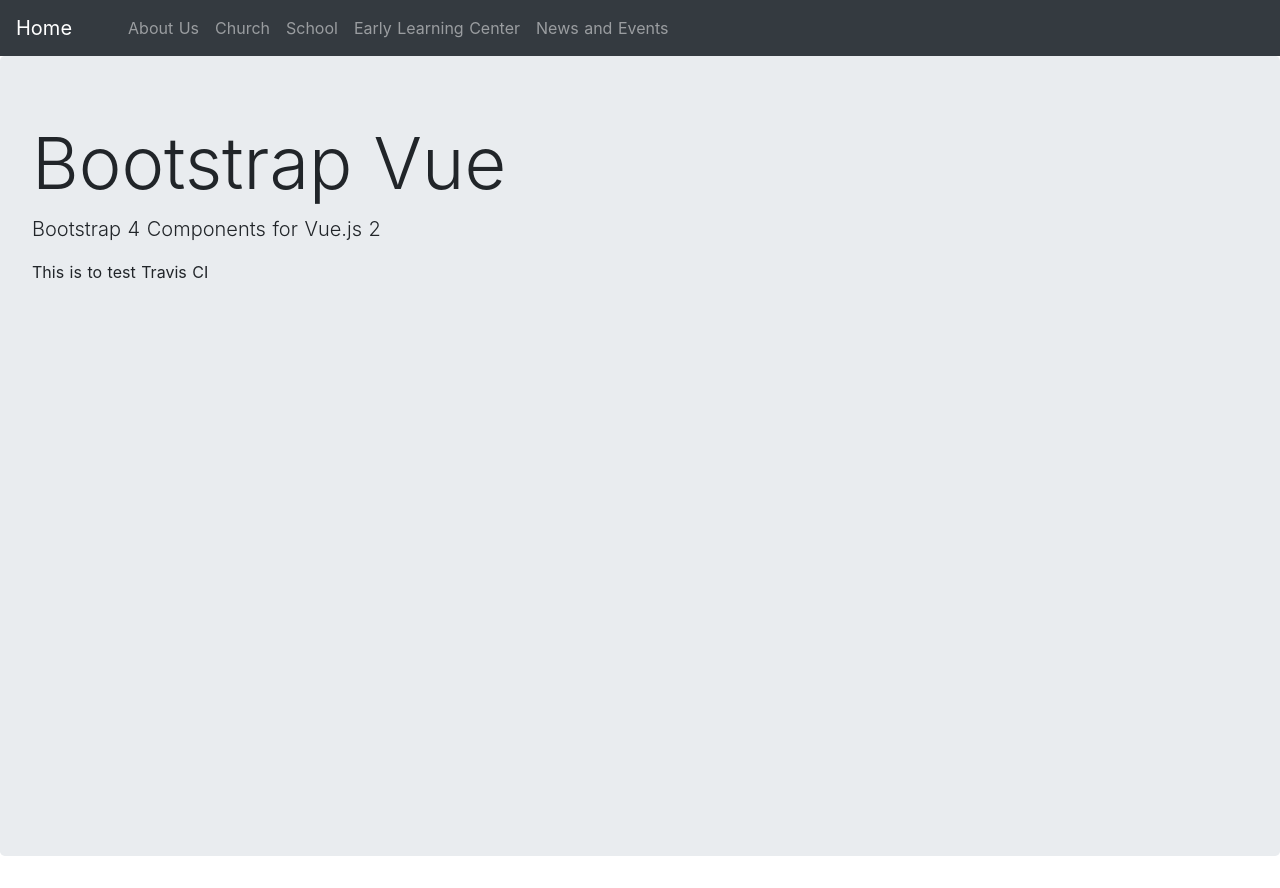
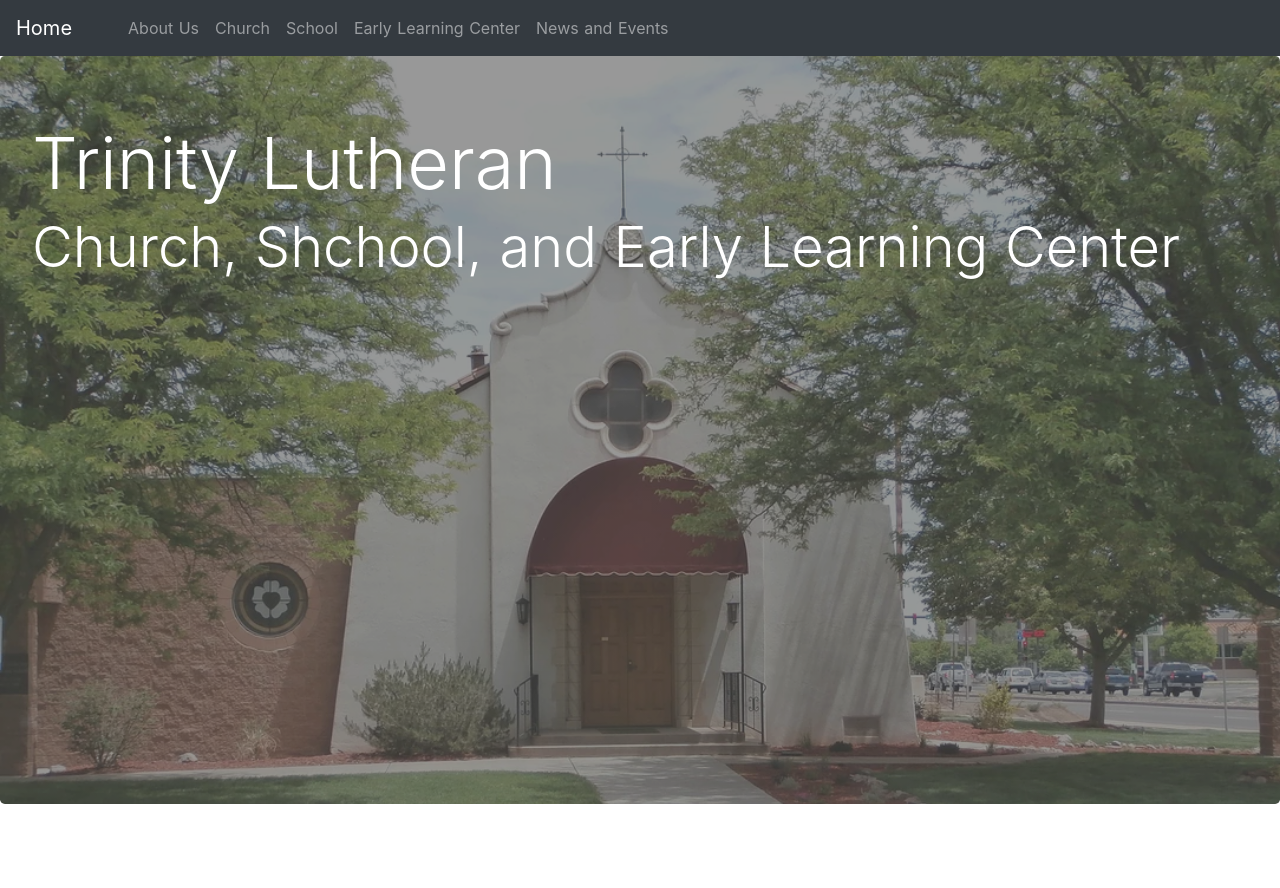
Before and after one commit to davidrfreeman/trinity-site, a Nuxt app: page / in a window 1280 px wide. After the commit the page ends 836 px from the top, so only its background shows below. Built offline with nearby package versions, Linux system fonts and the light colour scheme.

Commit message:
Add jumbotron image and text

```diff
--- a/pages/index.vue
+++ b/pages/index.vue
@@ -1,7 +1,8 @@
 <template>
   <div>
-    <b-jumbotron header="Bootstrap Vue" lead="Bootstrap 4 Components for Vue.js 2" >
-      <p>This is to test Travis CI</p>
+    <b-jumbotron >
+      <h1 class="jumbo_text display-3">Trinity Lutheran</h1>
+      <h2 class="jumbo_text display-4">Church, Shchool, and Early Learning Center</h2>
     </b-jumbotron>
   </div>
 </template>
@@ -13,6 +14,13 @@
 <style scoped>
 .jumbotron {
   /* background-image: url('~/assets/church.png'); */
-  height: 100vh;
+  height: 93.5vh;
+  background-image: linear-gradient(rgba(0, 0, 0, 0.5), rgba(0, 0, 0, 0.5)),
+    url("../assets/church.png");
+  opacity: 0.8;
+  background-size: cover;
+}
+.jumbo_text {
+  color: #fff;
 }
 </style>
```
